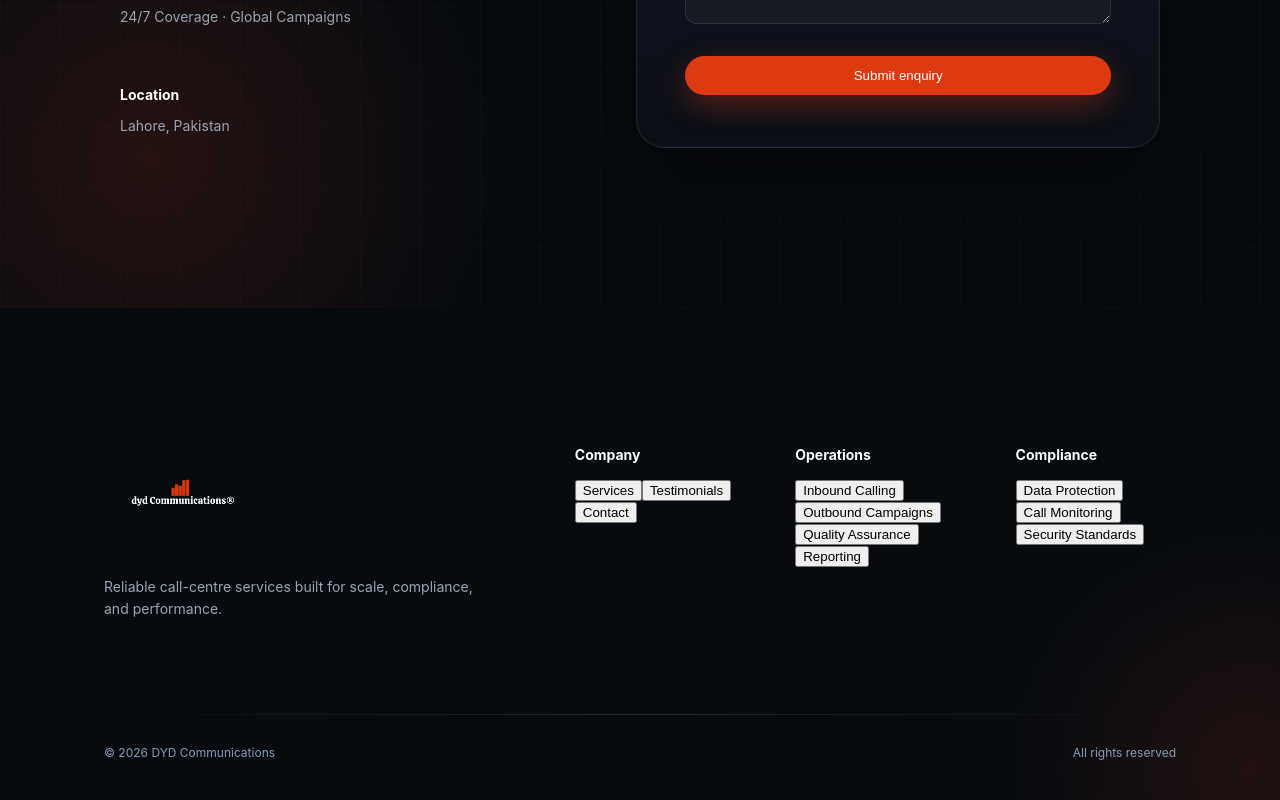
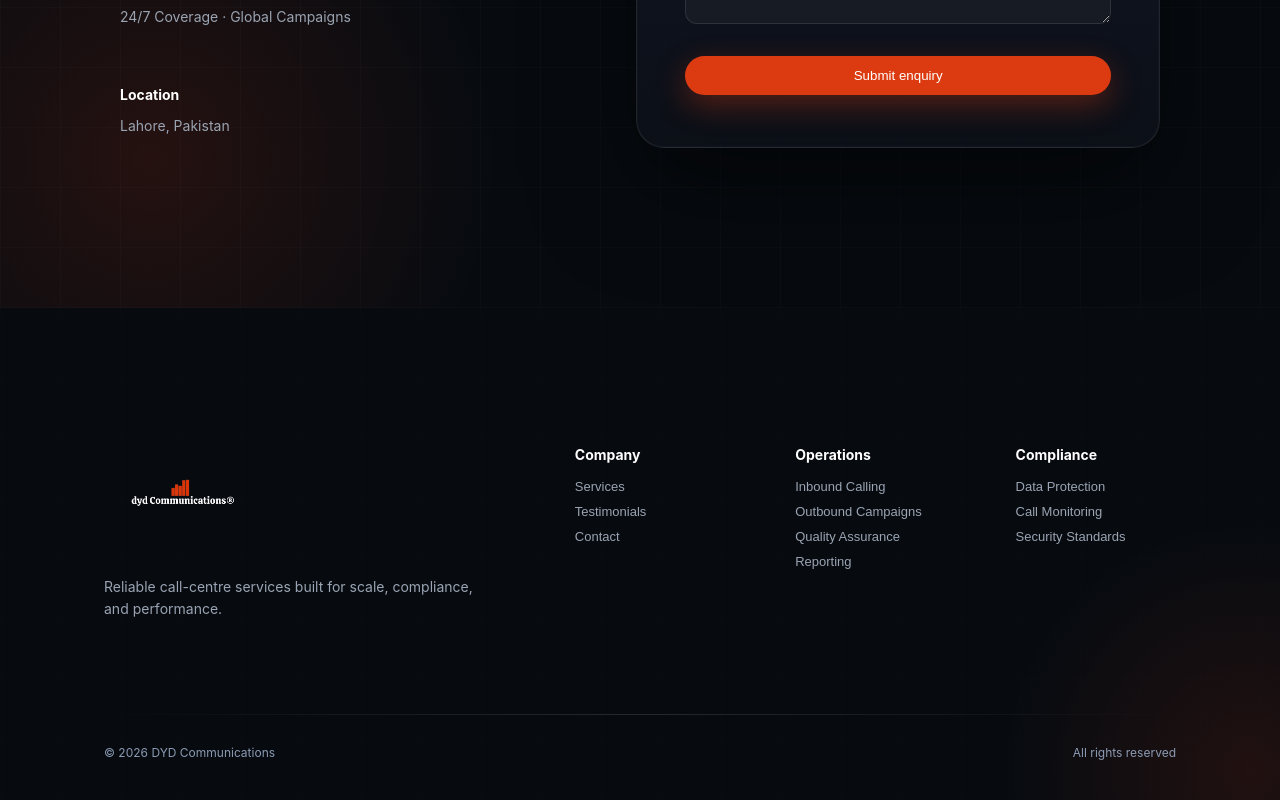
Before and after one commit to hani1172/callcentre-site111, a React (Create React App) app: page / in a window 1280 px wide. Shown: the part 5930-6730 px from the top of the page. Built offline with nearby package versions, Linux system fonts and the light colour scheme.

Commit message:
Update Footer.css

```diff
--- a/src/components/Footer.css
+++ b/src/components/Footer.css
@@ -61,7 +61,7 @@
 
 /* BRAND */
 .footer-brand img {
-  height: 130px; /* EXACT SAME AS NAVBAR */
+  height: 130px;
   margin-bottom: 18px;
   display: block;
 }
@@ -86,16 +86,21 @@
   color: white;
 }
 
-.footer-col a {
+/* BUTTON LINKS (REPLACES <a>) */
+.footer-col button {
   display: block;
+  background: none;
+  border: none;
+  padding: 0;
+  margin-bottom: 10px;
   font-size: 13px;
   color: #9aa4b2;
-  margin-bottom: 10px;
-  text-decoration: none;
+  text-align: left;
+  cursor: pointer;
   transition: color 0.25s ease;
 }
 
-.footer-col a:hover {
+.footer-col button:hover {
   color: white;
 }
 
```
